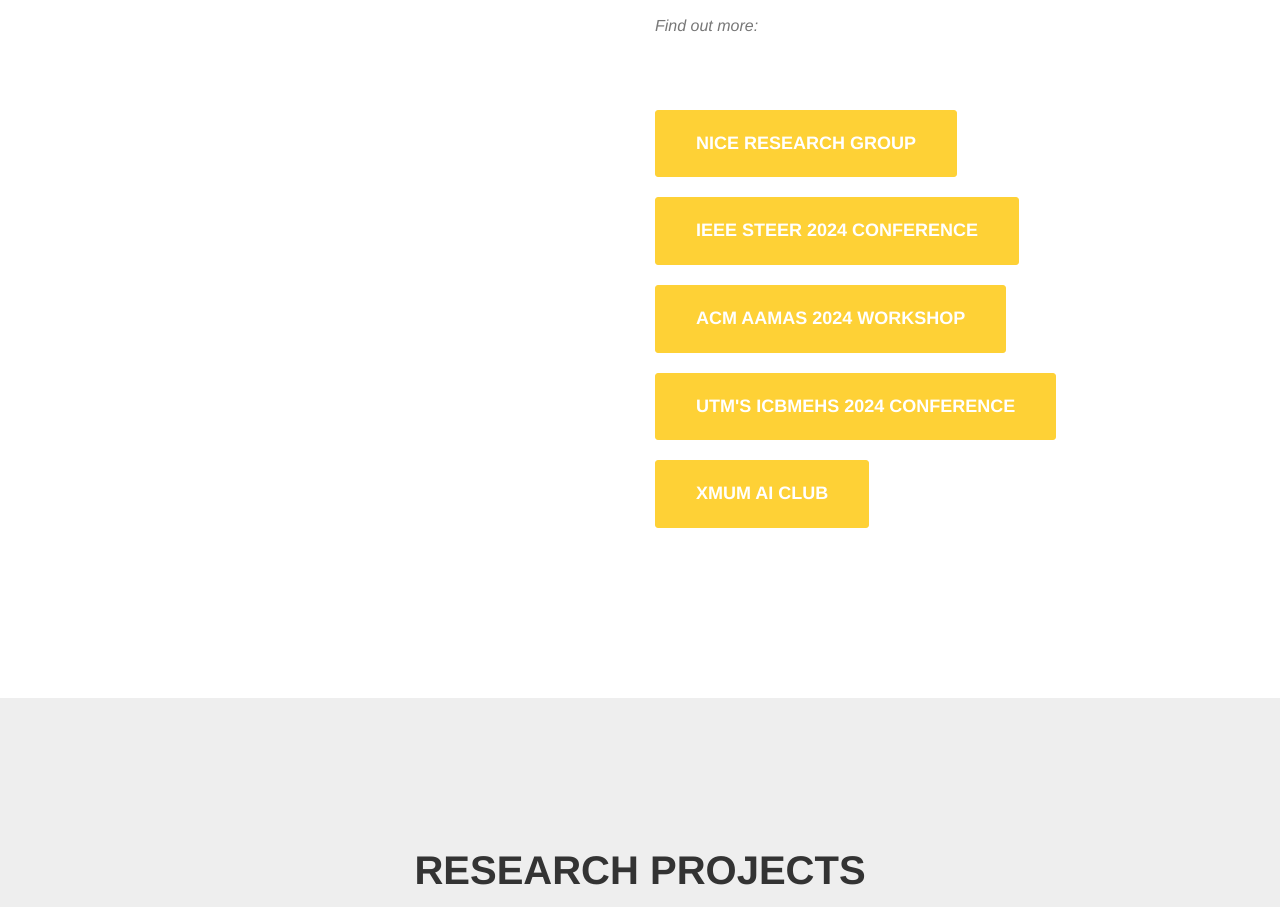
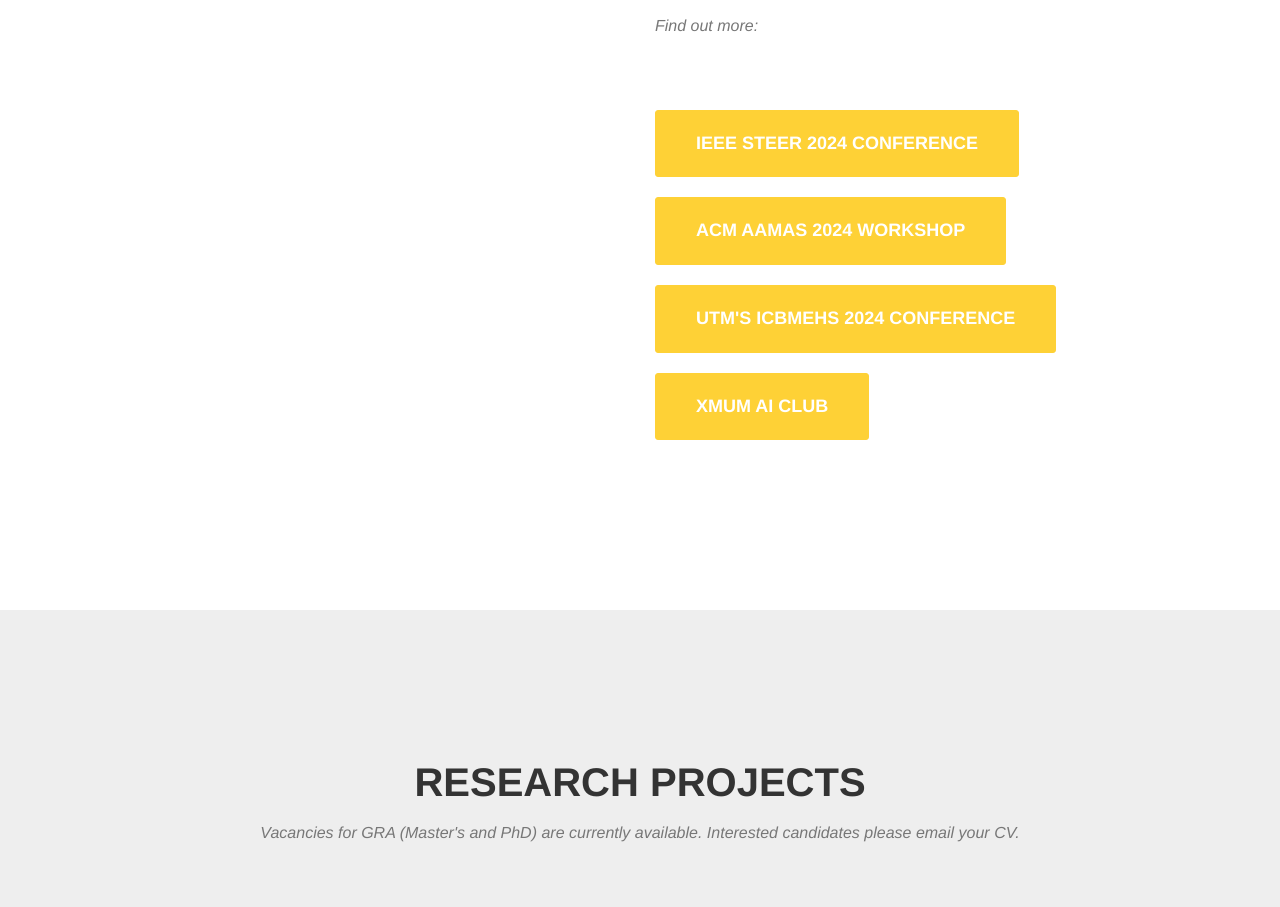
Before and after one commit to SimKuanGOH/SimKuanGOH.github.io, a website: page index.html in a window 1280 px wide. Shown: the part 1057-1964 px from the top of the page. Drawn offline with nearby package versions, Linux system fonts and the light colour scheme; files that its build step writes are made by us from their sources.

Commit message:
Update index.html

```diff
--- a/index.html
+++ b/index.html
@@ -123,7 +123,7 @@
 
                     <h3 class="section-subheading text-muted bottom-margin-sm">Find out more:</h3>
 
-                    <a target="_blank" href="https://nice-research.github.io" class="btn btn-xl">NICE Research Group</a><br><br>
+<!--                     <a target="_blank" href="https://nice-research.github.io" class="btn btn-xl">NICE Research Group</a><br><br> -->
                     <a target="_blank" href="https://steer2024.xmum.my/" class="btn btn-xl">IEEE STEER 2024 Conference</a><br><br>
                     <a target="_blank" href="https://www.ntu.edu.sg/atmri/news-events/MASTP#Content_C008_Col01" class="btn btn-xl">ACM AAMAS 2024 Workshop</a><br><br>
                     <a target="_blank" href="https://fke.utm.my/icbmehs/" class="btn btn-xl">UTM's ICBMEHS 2024 Conference</a><br><br>
```
